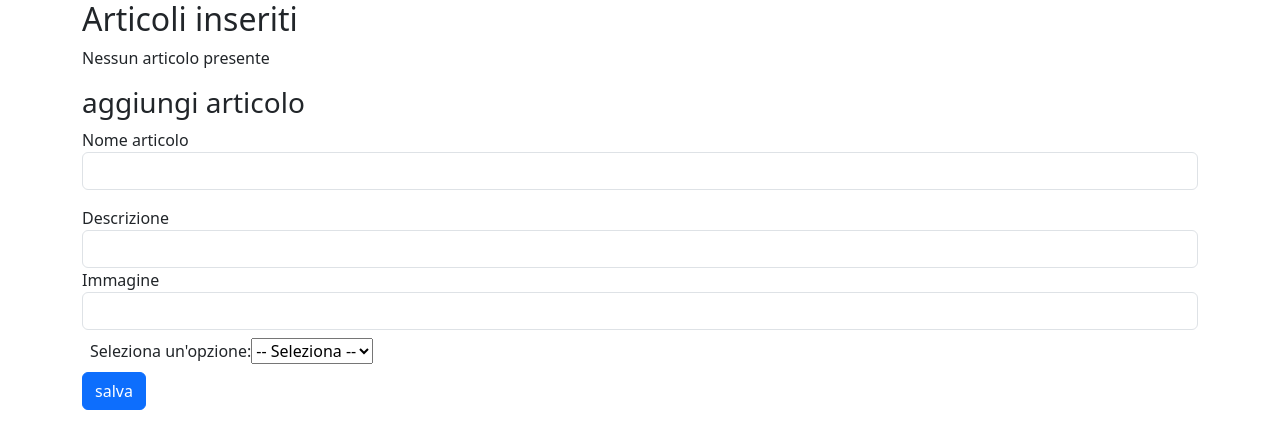
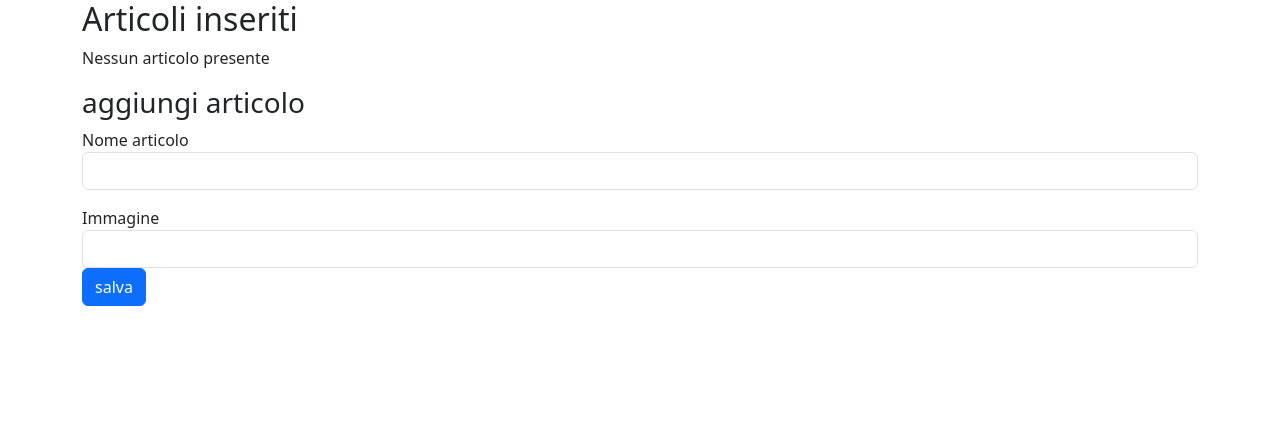
Before and after one commit to BartCatalano/react-api, a React (Vite) app: page / in a window 1280 px wide. Shown: the top 448 px of the page. Built offline with nearby package versions, Linux system fonts and the light colour scheme.

Commit message:
feat: esercizio portato alla versione adatta ai dati in ingresso

```diff
--- a/src/App.jsx
+++ b/src/App.jsx
@@ -75,8 +75,7 @@ const handleInputChange = (event) => {
           <div className="card">
             <div className="card-body">
               <h4>{curItem.name}</h4>
-              <p>{curItem.description}</p>
-              <div><p>Hai selezionato:{curItem.option}</p></div>
+
               <div><img src={curItem.immagine} alt="" /></div>
 
               <button onClick={()=> cancella(curItem.id)} className="btn btn-danger">cancella</button>
@@ -106,15 +105,6 @@ const handleInputChange = (event) => {
         onChange={handleInputChange}/>
       </div>
       <div>
-      <label htmlFor="articoloDescription">Descrizione</label>
-        <input type="text"
-        className="form-control"
-        name="description"
-        id="articoloDescription"
-        value={formData.description}
-        onChange={handleInputChange}/>
-      </div>
-      <div>
       <label htmlFor="immagineInsert">Immagine</label>
         <input type="text"
         className="form-control"
@@ -123,21 +113,6 @@ const handleInputChange = (event) => {
         value={formData.immagine}
         onChange={handleInputChange}/>
       </div>
-      <div className="m-2" >
-      <label htmlFor="selectOption">Seleziona un'opzione:</label>
-      <select
-        name="option"
-        onChange={handleInputChange}
-        value={formData.option}
-      >
-        <option value="">-- Seleziona --</option>
-        <option value=" Categoria 1">Categoria  1</option>
-        <option value=" Categoria 2">Categoria 2</option>
-      </select>
-
-    </div>
-
-
       <button type="submit" className="btn btn-primary">salva</button>
     </form>
   </section>
```
